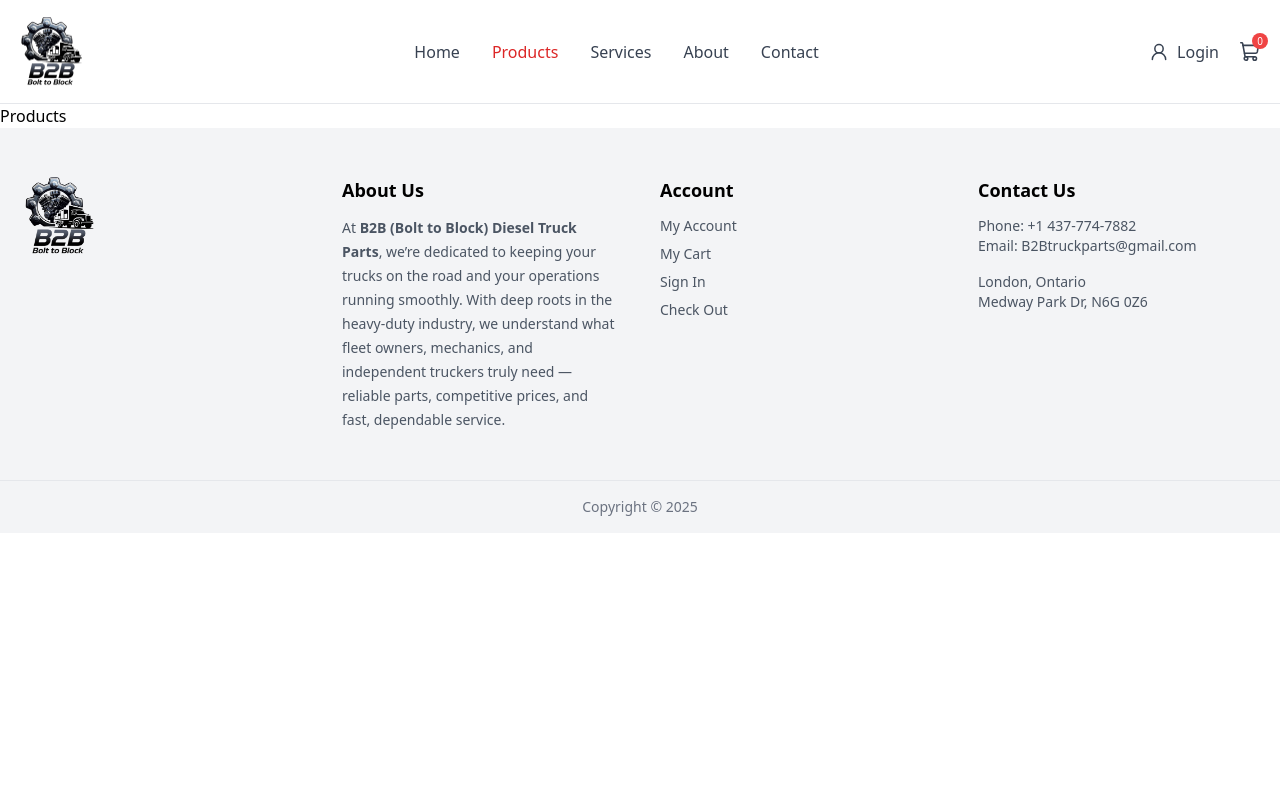
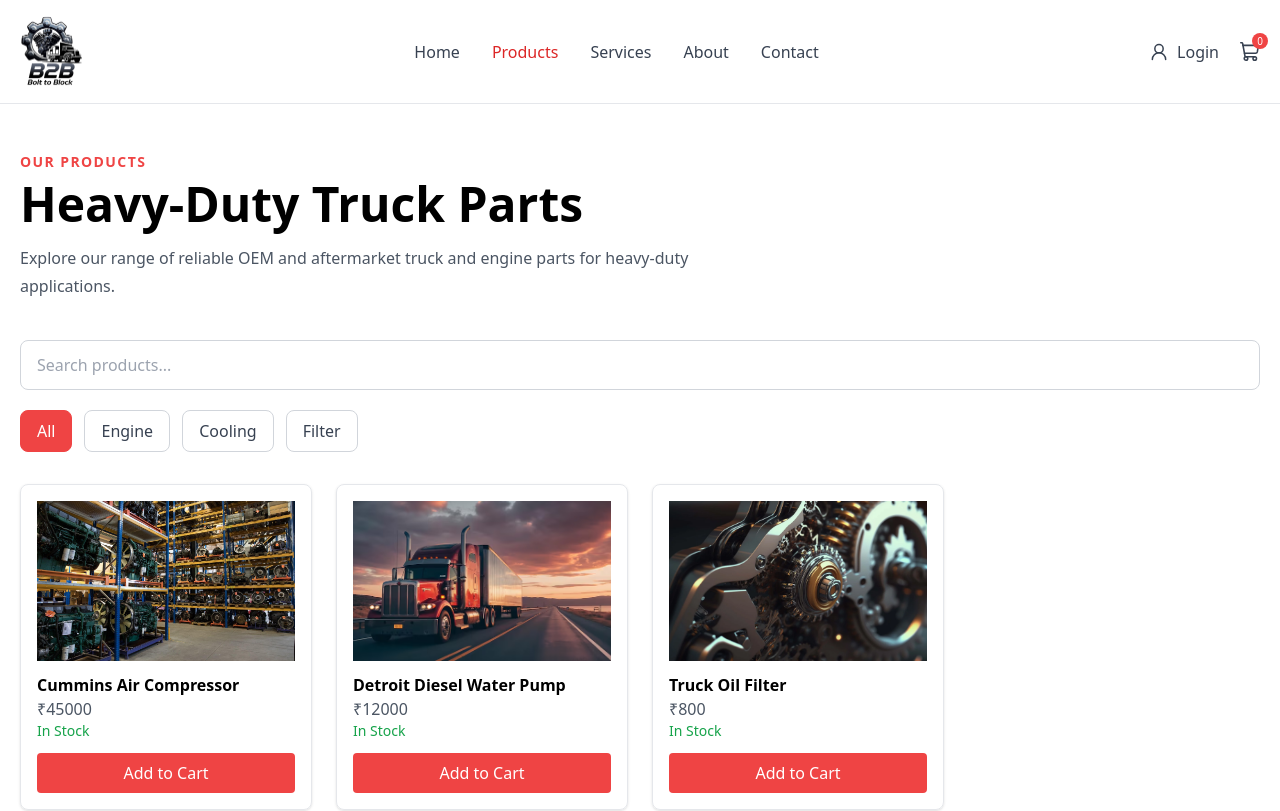
Before and after one commit to Akshay-Kumar001/b2b-diesel-react, a React (Vite) app: page /products in a window 1280 px wide. Shown: the top 811 px of the page. Built offline with nearby package versions, Linux system fonts and the light colour scheme.

Commit message:
Add product search filters and pagination

```diff
--- a/src/context/CartContext.jsx
+++ b/src/context/CartContext.jsx
@@ -63,7 +63,7 @@ const removeFromCart = (productId) => {
 };
  console.log(cart);
   return (
-    <CartContext.Provider value={{ cart, addToCart, increaseQuantity, decreaseQuantity, removeFromCart }}>
+    <CartContext.Provider value={{ cart, setCart, addToCart, increaseQuantity, decreaseQuantity, removeFromCart }}>
       {children}
     </CartContext.Provider>
   );
--- a/src/pages/Checkout/Checkout.jsx
+++ b/src/pages/Checkout/Checkout.jsx
@@ -1,11 +1,15 @@
 import { useState, useContext } from "react";
 import CartContext from "../../context/CartContext";
+import { Link } from "react-router-dom";
+
 function Checkout() {
-  const { cart } = useContext(CartContext);
+  const { cart , setCart  } = useContext(CartContext);
+
   const totalPrice = cart.reduce(
     (total, item) => total + item.price * item.quantity,
-  0
+    0,
   );
+
   const [formData, setFormData] = useState({
     firstName: "",
     lastName: "",
@@ -17,6 +21,9 @@ function Checkout() {
     state: "",
     postalCode: "",
   });
+
+  const [errors, setErrors] = useState({});
+const [orderPlaced, setOrderPlaced] = useState(false);
   const handleChange = (e) => {
     const { name, value } = e.target;
 
@@ -25,8 +32,45 @@ function Checkout() {
       [name]: value,
     }));
   };
+
   const handleSubmit = (e) => {
     e.preventDefault();
+
+    const newErrors = {};
+
+    const emailPattern = /^[^\s@]+@[^\s@]+\.[^\s@]+$/;
+    const phonePattern = /^[6-9]\d{9}$/;
+
+    if (!formData.firstName.trim()) {
+      newErrors.firstName = "First name is required";
+    }
+
+    if (!formData.lastName.trim()) {
+      newErrors.lastName = "Last name is required";
+    }
+
+    if (!formData.email.trim()) {
+      newErrors.email = "Email is required";
+    } else if (!emailPattern.test(formData.email)) {
+      newErrors.email = "Please enter a valid email address";
+    }
+
+    if (!formData.phone.trim()) {
+      newErrors.phone = "Phone is required";
+    } else if (!phonePattern.test(formData.phone)) {
+      newErrors.phone = "Please enter a valid 10-digit phone number";
+    }
+
+    if (!formData.address.trim()) {
+      newErrors.address = "Address is required";
+    }
+
+    if (Object.keys(newErrors).length > 0) {
+      setErrors(newErrors);
+      return;
+    }
+
+    setErrors({});
 
     const order = {
       customer: formData,
@@ -35,18 +79,60 @@ function Checkout() {
     };
 
     console.log("Order:", order);
+    setCart([]);
+    setOrderPlaced(true);
+
+
   };
+if (orderPlaced) {
+  return (
+    <div className="max-w-7xl mx-auto px-5 py-16 text-center">
+      <div className="bg-white border rounded-xl p-10">
+        <h1 className="text-3xl font-bold">
+          Order Placed Successfully!
+        </h1>
+
+        <p className="text-gray-500 mt-3">
+          Thank you for your order. We will contact you shortly.
+        </p>
+      </div>
+    </div>
+  );
+}
+  if (cart.length === 0) {
+    return (
+      <div className="max-w-7xl mx-auto px-5 py-16 text-center">
+        <h1 className="text-3xl font-bold">Your Cart is Empty</h1>
+
+        <p className="text-gray-500 mt-3">
+          Please add a product before proceeding to checkout.
+        </p>
+
+        <Link
+          to="/products"
+          className="inline-block mt-6 bg-red-500 hover:bg-red-600 text-white px-6 py-3 rounded-lg transition"
+        >
+          Browse Products
+        </Link>
+      </div>
+    );
+  }
   return (
     <form onSubmit={handleSubmit} className="max-w-7xl mx-auto px-5 py-12">
-      <p className="text-orange-500 uppercase tracking-widest text-sm font-semibold">
+      {/* Page Header */}
+      <div className="mb-10">
+        <p className="text-red-500 uppercase tracking-widest text-sm font-semibold">
           Complete Your Order
         </p>
 
         <h1 className="text-4xl font-bold mt-2">Checkout</h1>
+      </div>
 
+      {/* Main Checkout Layout */}
+      <div className="grid lg:grid-cols-3 gap-8">
         {/* Customer Information */}
-      <div className="mt-8">
-        <h2 className="text-2xl font-bold mb-5">Customer Information</h2>
+        <div className="lg:col-span-2 bg-white border rounded-xl p-6">
+          <h2 className="text-2xl font-bold mb-6">Customer Information</h2>
 
           <div className="grid md:grid-cols-2 gap-5">
             {/* First Name */}
@@ -61,6 +147,10 @@ function Checkout() {
                 placeholder="Enter your first name"
                 className="w-full border border-gray-300 rounded-lg px-4 py-3 outline-none"
               />
+
+              {errors.firstName && (
+                <p className="text-red-500 text-sm mt-1">{errors.firstName}</p>
+              )}
             </div>
 
             {/* Last Name */}
@@ -75,6 +165,10 @@ function Checkout() {
                 placeholder="Enter your last name"
                 className="w-full border border-gray-300 rounded-lg px-4 py-3 outline-none"
               />
+
+              {errors.lastName && (
+                <p className="text-red-500 text-sm mt-1">{errors.lastName}</p>
+              )}
             </div>
 
             {/* Email */}
@@ -89,6 +183,10 @@ function Checkout() {
                 placeholder="Enter your email"
                 className="w-full border border-gray-300 rounded-lg px-4 py-3 outline-none"
               />
+
+              {errors.email && (
+                <p className="text-red-500 text-sm mt-1">{errors.email}</p>
+              )}
             </div>
 
             {/* Phone */}
@@ -103,6 +201,10 @@ function Checkout() {
                 placeholder="Enter your phone number"
                 className="w-full border border-gray-300 rounded-lg px-4 py-3 outline-none"
               />
+
+              {errors.phone && (
+                <p className="text-red-500 text-sm mt-1">{errors.phone}</p>
+              )}
             </div>
 
             {/* Company */}
@@ -131,6 +233,10 @@ function Checkout() {
                 placeholder="Enter your address"
                 className="w-full border border-gray-300 rounded-lg px-4 py-3 outline-none"
               />
+
+              {errors.address && (
+                <p className="text-red-500 text-sm mt-1">{errors.address}</p>
+              )}
             </div>
 
             {/* City */}
@@ -176,12 +282,52 @@ function Checkout() {
             </div>
           </div>
         </div>
+
+        {/* Order Summary */}
+        <div className="lg:col-span-1">
+          <div className="lg:sticky lg:top-24">
+            <div className="bg-gray-50 border rounded-xl p-6 ">
+              <h2 className="text-xl font-bold">Order Summary</h2>
+
+              <div className="mt-6 space-y-5">
+                {cart.map((item) => (
+                  <div key={item.id} className="flex justify-between gap-4">
+                    <div>
+                      <p className="font-medium">{item.name}</p>
+
+                      <p className="text-sm text-gray-500 mt-1">
+                        Qty: {item.quantity}
+                      </p>
+                    </div>
+
+                    <p className="font-medium whitespace-nowrap">
+                      ₹{(item.price * item.quantity).toLocaleString("en-IN")}
+                    </p>
+                  </div>
+                ))}
+              </div>
+
+              <div className="border-t mt-6 pt-5 flex justify-between items-center">
+                <span className="text-lg font-bold">Total</span>
+
+                <span className="text-xl font-bold text-red-500">
+                  ₹{totalPrice.toLocaleString("en-IN")}
+                </span>
+              </div>
+            </div>
+            <div className="mt-8 flex justify-end">
               <button
                 type="submit"
-        className="mt-8 bg-red-500 hover:bg-red-600 text-white px-8 py-3 rounded-lg transition font-medium"
+                className="bg-red-500 hover:bg-red-600 text-white px-8 py-3 rounded-lg transition font-medium"
               >
                 Place Order
               </button>
+            </div>
+          </div>
+        </div>
+      </div>
+
+      {/* Submit */}
     </form>
   );
 }
--- a/src/pages/Product/Products.jsx
+++ b/src/pages/Product/Products.jsx
@@ -1,9 +1,99 @@
+import { useState } from "react";
+import products from "../../data/products";
+import ProductCard from "../../components/ProductCard";
+
 function Products() {
-    return (
-        <div>
-            <h1>Products</h1>
+  const [search, setSearch] = useState("");
+  const [category, setCategory] = useState("All");
+
+  // Create unique categories from product data
+  const categories = [
+    "All",
+    ...new Set(products.map((product) => product.category)),
+  ];
+
+  // Filter products by search and category
+  const filteredProducts = products.filter((product) => {
+    const matchesSearch = product.name
+      .toLowerCase()
+      .includes(search.toLowerCase());
+
+    const matchesCategory =
+      category === "All" || product.category === category;
+
+    return matchesSearch && matchesCategory;
+  });
+
+  return (
+    <div className="max-w-7xl mx-auto px-5 py-12">
+      {/* Page Header */}
+      <div className="mb-10">
+        <p className="text-red-500 uppercase tracking-widest text-sm font-semibold">
+          Our Products
+        </p>
+
+        <h1 className="text-4xl md:text-5xl font-bold mt-2">
+          Heavy-Duty Truck Parts
+        </h1>
+
+        <p className="text-gray-600 mt-4 max-w-2xl leading-7">
+          Explore our range of reliable OEM and aftermarket truck and engine
+          parts for heavy-duty applications.
+        </p>
+      </div>
+
+      {/* Search */}
+      <div className="mb-5">
+        <input
+          type="text"
+          value={search}
+          onChange={(e) => setSearch(e.target.value)}
+          placeholder="Search products..."
+          className="w-full border border-gray-300 rounded-lg px-4 py-3 outline-none focus:border-red-500"
+        />
+      </div>
+
+      {/* Category Filter */}
+      <div className="flex flex-wrap gap-3 mb-8">
+        {categories.map((item) => (
+          <button
+            key={item}
+            type="button"
+            onClick={() => setCategory(item)}
+            className={`px-4 py-2 rounded-lg border transition ${
+              category === item
+                ? "bg-red-500 text-white border-red-500"
+                : "bg-white text-gray-700 border-gray-300 hover:border-red-500 hover:text-red-500"
+            }`}
+          >
+            {item}
+          </button>
+        ))}
+      </div>
+
+      {/* Products */}
+      {filteredProducts.length === 0 ? (
+        <div className="text-center py-16">
+          <h2 className="text-2xl font-semibold">
+            No products found
+          </h2>
+
+          <p className="text-gray-500 mt-2">
+            Try a different search term or category.
+          </p>
         </div>
-    );
+      ) : (
+        <div className="grid sm:grid-cols-2 md:grid-cols-3 lg:grid-cols-4  gap-6">
+          {filteredProducts.map((product) => (
+            <ProductCard
+              key={product.id}
+              product={product}
+            />
+          ))}
+        </div>
+      )}
+    </div>
+  );
 }
 
 export default Products;
```
Lines whose indentation alone changed are shown as unchanged.
